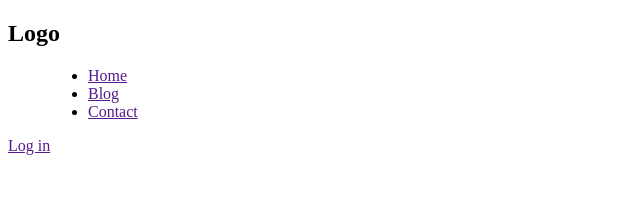
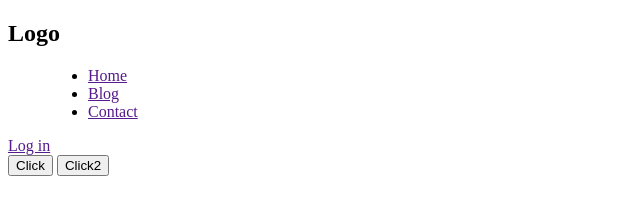
Before and after one commit to shohajhonrahimov/just_project, a plain HTML site: page index.html in a window 1280 px wide. Shown: the whole page, without its empty margins (0-640 px from the left). Drawn offline with Linux system fonts and the light colour scheme.

Commit message:
button qoshildi

```diff
--- a/index.html
+++ b/index.html
@@ -17,5 +17,7 @@
         </menu>
         <a href="">Log in</a>
     </nav>
+    <button>Click</button>
+    <button>Click2</button>
 </body>
 </html>
```
